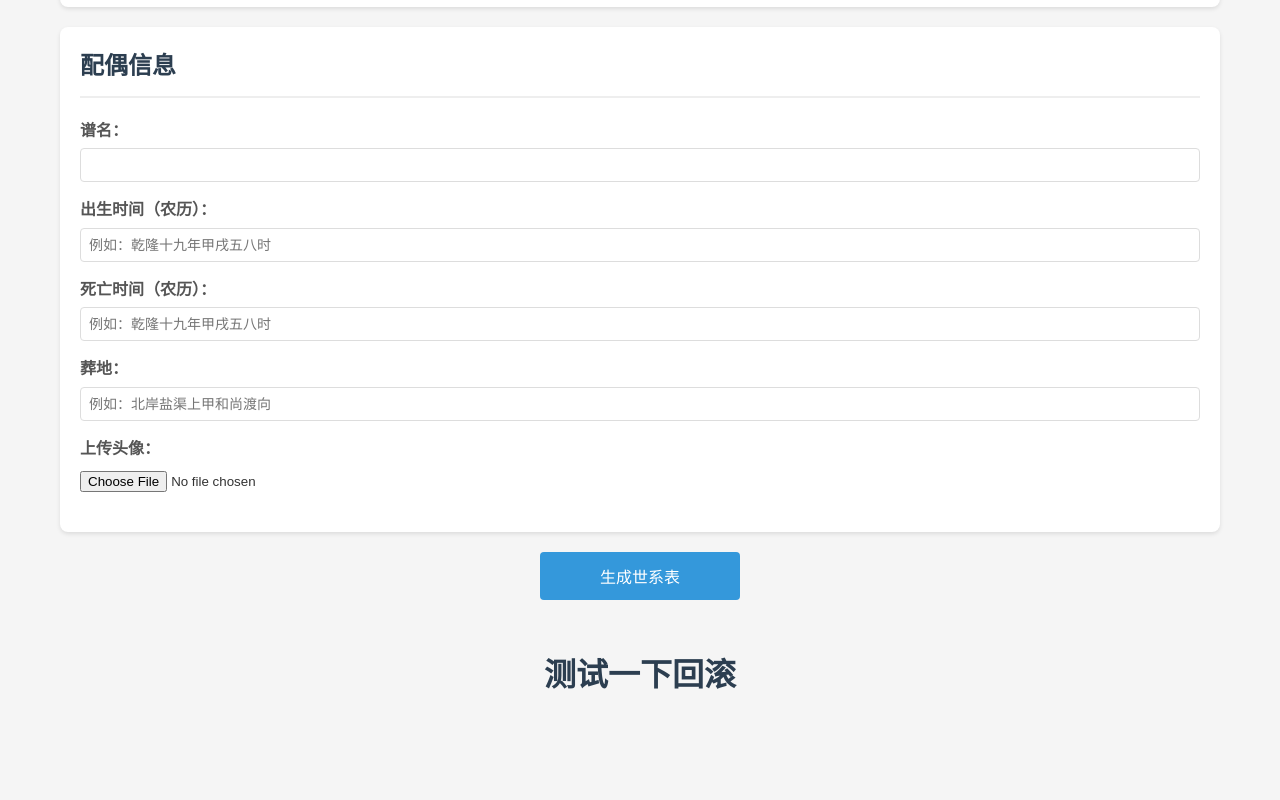
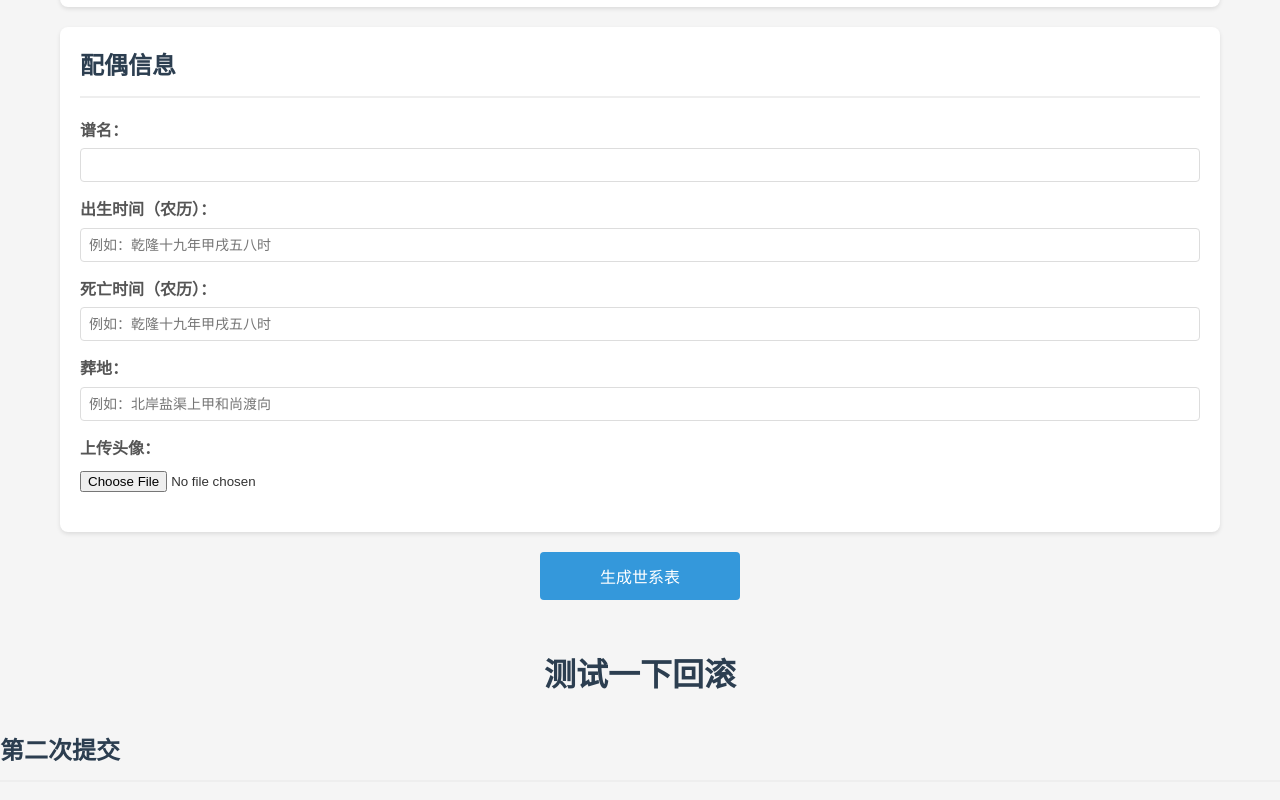
Before and after one commit to 727751410/originsAi, a plain HTML site: page index.html in a window 1280 px wide. Shown: the part 1071-1871 px from the top of the page. Before the commit the page ends 1803 px from the top, so only its background shows below. Drawn offline with Linux system fonts and the light colour scheme.

Commit message:
第二次修改

```diff
--- a/index.html
+++ b/index.html
@@ -88,6 +88,6 @@
     </div>
     <script src="script.js"></script>
     <h1>测试一下回滚</h1>
-
+    <h2>第二次提交</h2>
 </body>
 </html>
--- a/script.js
+++ b/script.js
@@ -4,7 +4,7 @@ document.addEventListener('DOMContentLoaded', function() {
 
     form.addEventListener('submit', function(e) {
         e.preventDefault();
-
+        // 测试一下回滚
         // 获取表单数据
         const formData = {
             husband: {
```
